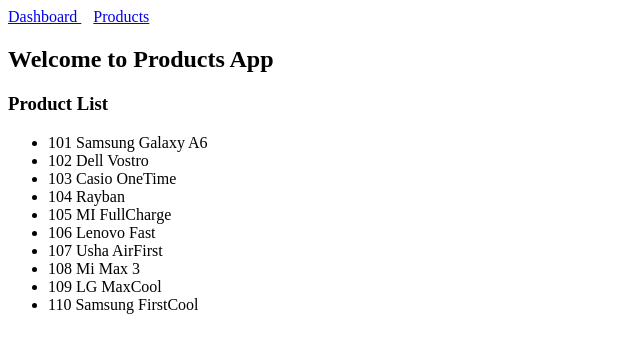
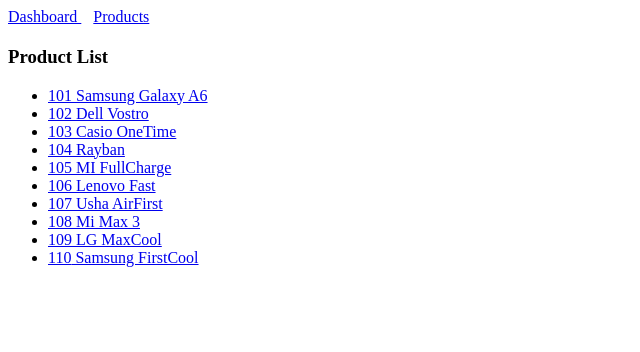
Before and after one commit to jbranjith/angular-js-experiments, an Angular app: page /products in a window 1280 px wide. Shown: the top 352 px of the page, without its empty margins (0-640 px from the left). Built offline with nearby package versions, Linux system fonts and the light colour scheme.

Commit message:
6 files modified

```diff
--- a/src/app/app-routing.module.ts
+++ b/src/app/app-routing.module.ts
@@ -3,11 +3,13 @@
 
 import { ProductComponent } from '../product/product.component';
 import { ProductDashboardComponent } from '../product/product-dashboard.component';
+import { ProductInfoComponent } from '../product/product-info.component';
 
 const routes: Routes = [
   { path: '', redirectTo: '/dashboard', pathMatch: 'full' },
   { path: 'products', component: ProductComponent },
-  { path: 'dashboard', component: ProductDashboardComponent }
+  { path: 'dashboard', component: ProductDashboardComponent },
+  { path: 'info/:id', component: ProductInfoComponent }
 ];
 
 @NgModule({
--- a/src/product/product-dashboard.component.html
+++ b/src/product/product-dashboard.component.html
@@ -1,6 +1,7 @@
 <h3> Top Products </h3>
 <div>
-	<a *ngFor="let product of products">
+	<a *ngFor="let product of products"
+    routerLink="/info/{{product.id}}">
 		<div><h4>{{product.name}}</h4></div>
 	</a>
 </div>
--- a/src/product/product-info.component.ts
+++ b/src/product/product-info.component.ts
@@ -1,6 +1,9 @@
+import { ActivatedRoute } from '@angular/router';
+import { Location } from '@angular/common';
 import { Component, OnInit, Input } from '@angular/core';
 
 import { Product } from './product';
+import { ProductService } from './product.service'
 
 @Component({
   selector: 'product-info',
@@ -11,7 +14,18 @@
 
   @Input() product: Product;
 
+  constructor(
+    private activatedRoute: ActivatedRoute,
+    private productService: ProductService,
+    private location: Location
+  ) { }
+
   ngOnInit() {
+    this.getProduct();
+  }
 
+  getProduct(): void {
+    const id = +this.activatedRoute.snapshot.paramMap.get('id');
+    this.product = this.productService.getProductById(id);
   }
 }
--- a/src/product/product.component.html
+++ b/src/product/product.component.html
@@ -1,9 +1,27 @@
 <h2>{{title}}</h2>
 <h3>Product List</h3>
 <ul>
-	<li *ngFor="let product of products" [class.selected]="product === selectedProduct" (click)="onSelect(product)">
+	<li *ngFor="let product of products">
+		<a routerLink="/info/{{product.id}}">
+			<span >{{product.id}}</span> {{product.name}}</a>
+  </li>
+</ul>
+
+
+
+
+
+
+
+
+
+
+
+<!--
+  <ul>
+	<li *ngFor="let product of products"
+  (click)="onSelect(product)">
 		<span >{{product.id}}</span> {{product.name}}
   </li>
 </ul>
-
-<product-info [product]="selectedProduct">loading</product-info>
+-->
--- a/src/product/product.component.ts
+++ b/src/product/product.component.ts
@@ -9,19 +9,17 @@
   styleUrls: ['./product.component.css']
 })
 export class ProductComponent implements OnInit {
-
-  title: string = "Welcome to Products App";
-
   products: Product[];
-  selectedProduct: Product;
 
   constructor(private productService: ProductService) { }
+
   ngOnInit() {
     this.products = this.productService.getAllProducts();
   }
 
+
+  /*selectedProduct: Product;
   onSelect(product: Product): void {
-    //console.log('selected prod: ' + product.id)
     this.selectedProduct = product;
-  }
+  }*/
 }
--- a/src/product/product.service.ts
+++ b/src/product/product.service.ts
@@ -7,9 +7,11 @@
 @Injectable({ providedIn: 'root' })
 export class ProductService {
 
-  //constructor(private http: HttpClient) { }
-
   getAllProducts(): Product[] {
     return PRODUCTS;
   }
+
+  getProductById(id: number): Product {
+    return PRODUCTS.find(product => product.id === id);
+  }
 }
```
